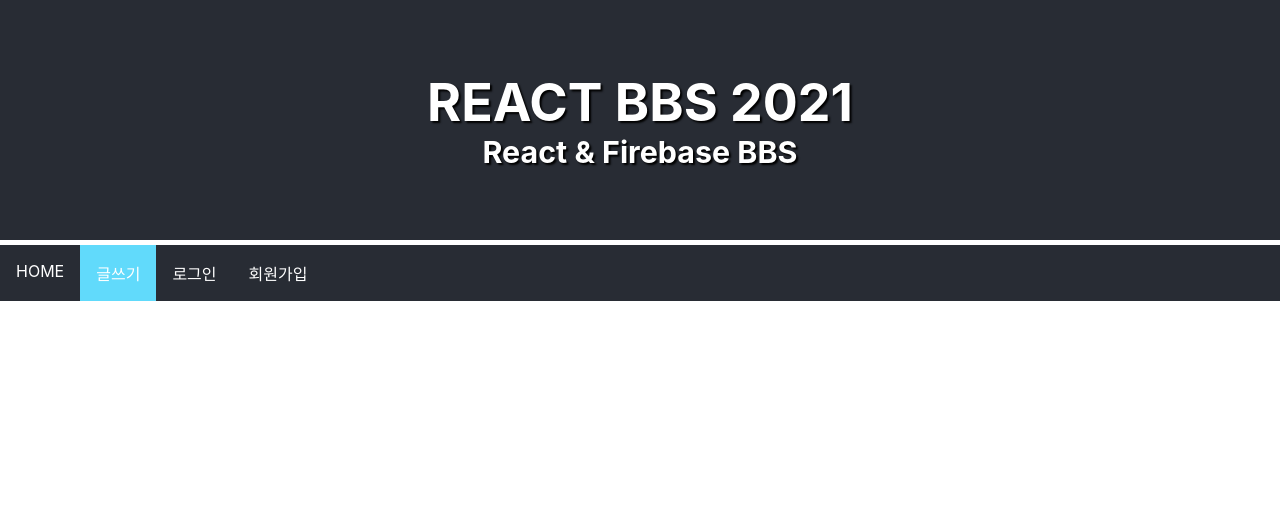
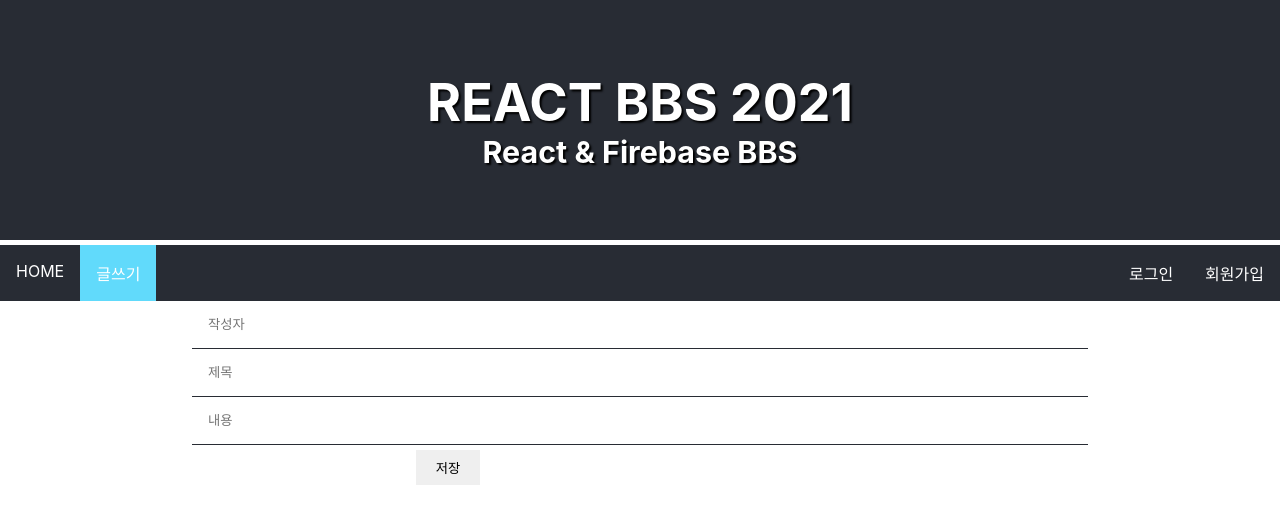
Before and after one commit to Eungyeol41/Biz_505_2021_React, a React (Create React App) app in the folder react-firebase-bbs/: page /write in a window 1280 px wide. Shown: the top 524 px of the page. Built offline with nearby package versions, Linux system fonts and the light colour scheme.

Commit message:
firebase bbs write 추가

```diff
--- a/react-firebase-bbs/src/App.css
+++ b/react-firebase-bbs/src/App.css
@@ -8,38 +8,13 @@
   text-align: center;
 }
 
-.App-logo {
-  height: 40vmin;
-  pointer-events: none;
-}
-
-@media (prefers-reduced-motion: no-preference) {
-  .App-logo {
-    animation: App-logo-spin infinite 20s linear;
-  }
-}
-
 .App-header {
   background-color: #282c34;
   min-height: 30vh;
   display: flex;
   flex-direction: column;
-  align-items: center;
   justify-content: center;
   font-size: calc(10px + 2vmin);
   color: white;
   text-shadow: 2px 2px 2px black;
 }
-
-.App-link {
-  color: #61dafb;
-}
-
-@keyframes App-logo-spin {
-  from {
-    transform: rotate(0deg);
-  }
-  to {
-    transform: rotate(360deg);
-  }
-}
--- a/react-firebase-bbs/src/App.js
+++ b/react-firebase-bbs/src/App.js
@@ -3,6 +3,7 @@
 
 import MainNav from "./comps/MainNav";
 import Main from "./comps/BBsMain";
+import Write from "./comps/BBsWrite";
 
 import { BrowserRouter, Route } from "react-router-dom";
 import Header from "./comps/Header";
@@ -14,6 +15,7 @@
         <Header />
         <MainNav />
         <Route path="/" component={Main} exact />
+        <Route path="/write" component={Write} exact />
       </div>
     </BrowserRouter>
   );
--- /dev/null
+++ b/react-firebase-bbs/src/comps/BBsWrite.jsx
@@ -0,0 +1,23 @@
+import React from "react";
+import "../css/write.css";
+
+function BBsWrite() {
+  return (
+    <div className="bbs_write">
+      <div>
+        <input placeholder="작성자"></input>
+      </div>
+      <div>
+        <input placeholder="제목"></input>
+      </div>
+      <div>
+        <input placeholder="내용"></input>
+      </div>
+      <div className="button">
+        <button className="btn_save">저장</button>
+      </div>
+    </div>
+  );
+}
+
+export default BBsWrite;
--- a/react-firebase-bbs/src/css/nav.css
+++ b/react-firebase-bbs/src/css/nav.css
@@ -12,3 +12,15 @@
   padding: 1rem;
   text-decoration: none;
 }
+
+ul.main_nav li:hover {
+  cursor: pointer;
+}
+
+ul.main_nav li:nth-of-type(2) {
+  margin-right: auto;
+}
+
+ul.main_nav li:nth-of-type(3) {
+  margin-left: auto;
+}
--- /dev/null
+++ b/react-firebase-bbs/src/css/write.css
@@ -0,0 +1,17 @@
+input {
+  width: 70%;
+  padding: 1rem;
+  border: none;
+  border-bottom: 1px solid #282c34;
+}
+
+div.button {
+  width: 70%;
+}
+
+button.btn_save {
+  border: none;
+  padding: 8px 20px;
+  margin-top: 5px;
+  cursor: pointer;
+}
```
